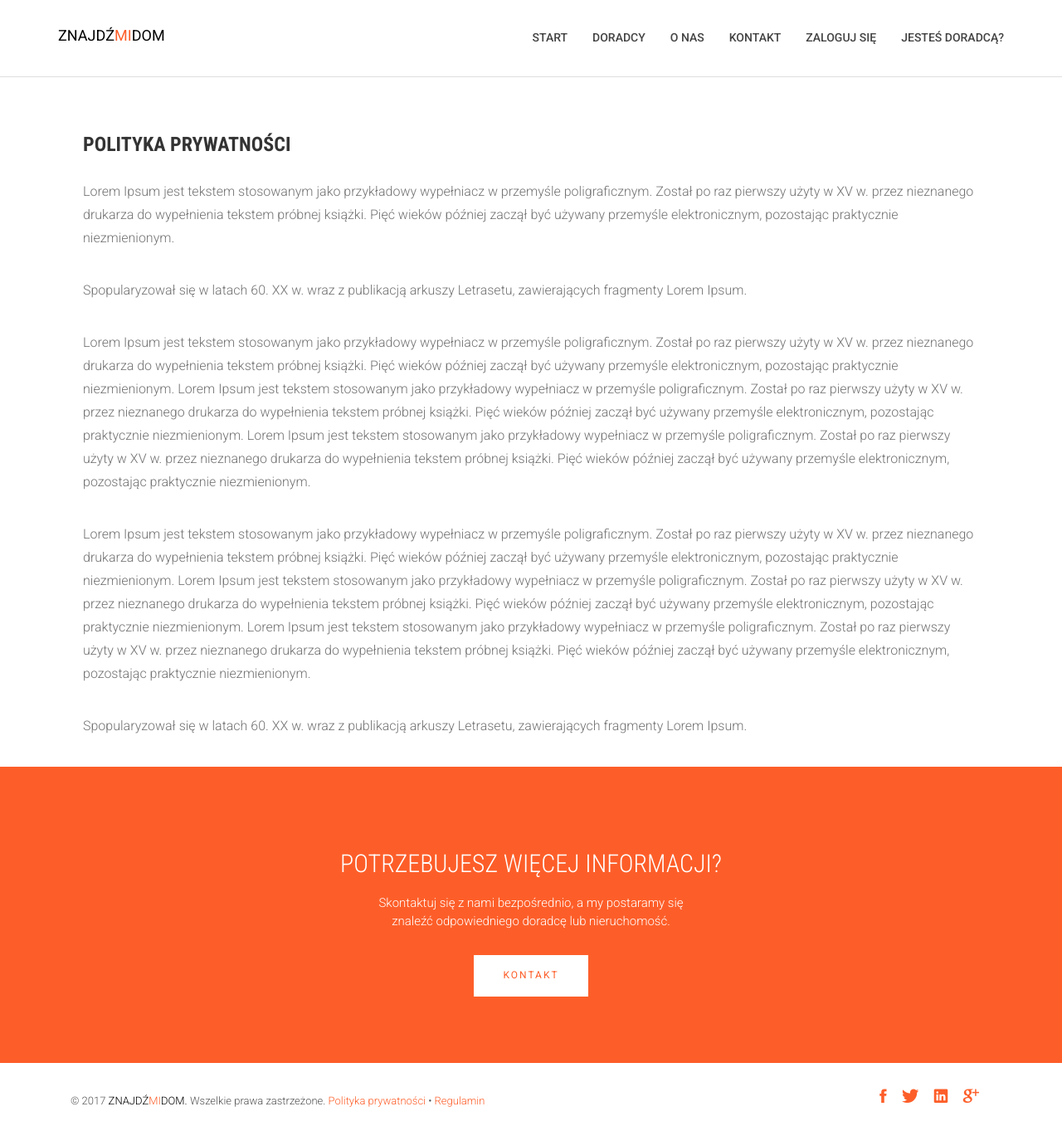
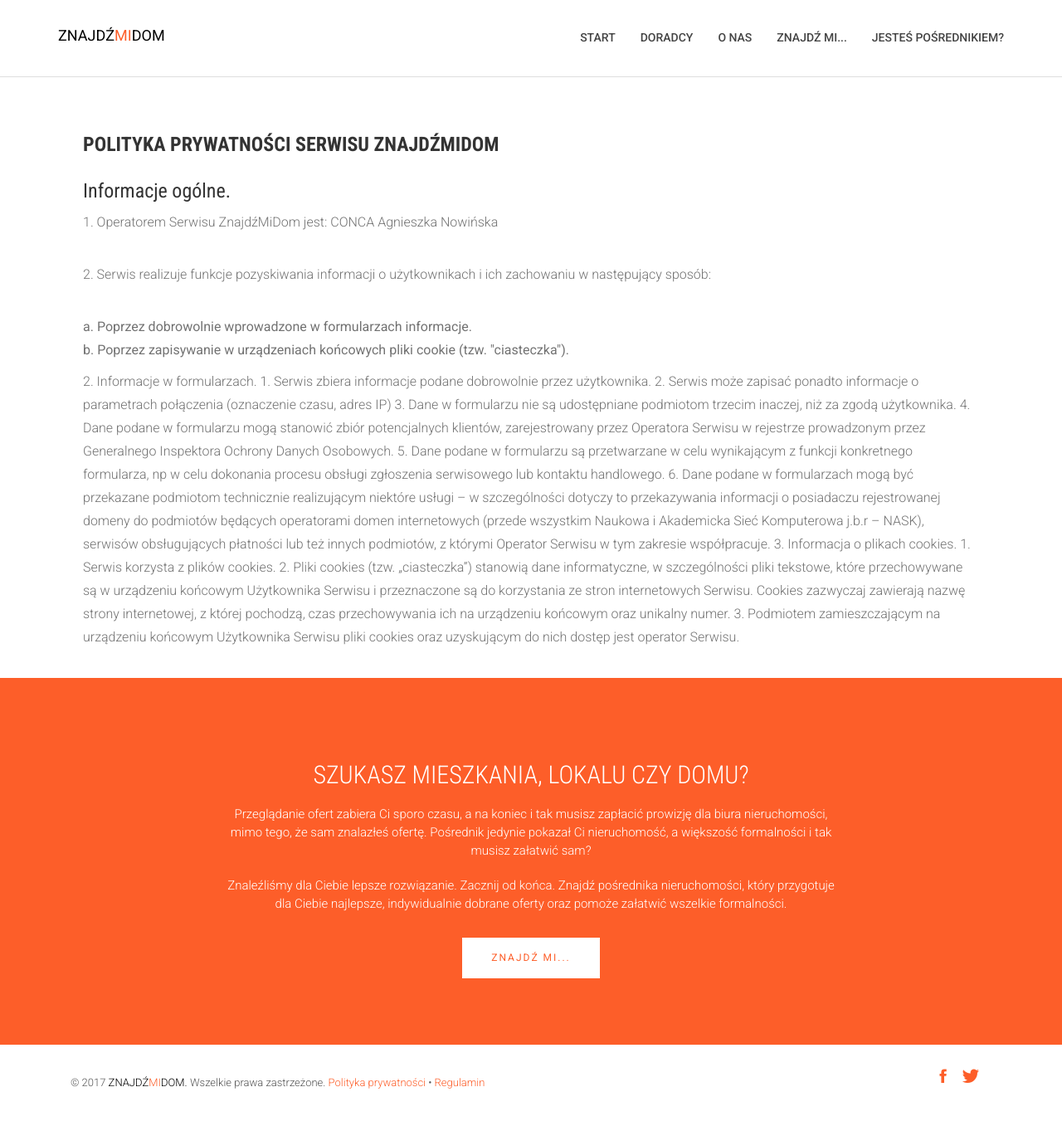
Before and after one commit to dabrodev/django-prodir-pl, a Django app: a page that uses templates/base.html in a window 1280 px wide. Shown: the whole page at 83% size. After the commit the page ends 1312 px from the top, so only its background shows below. Run offline with Django 3.2, Linux system fonts and the light colour scheme; some libraries are stand-ins or nearby versions; some web fonts are replaced.

Commit message:
text added

```diff
--- a/assets/css/main.css
+++ b/assets/css/main.css
@@ -8,6 +8,10 @@
 body {
   font-family: 'Roboto', sans-serif;
 }
+body ul li  {
+
+}
+
 h1,
 h2,
 h3,
@@ -24,9 +28,14 @@ p {
 }
 ul {
   padding-left: 0;
+  font-size: 16px;
 }
 ul li {
   list-style: none;
+   font-size: 16px;
+  color: #727272;
+  line-height: 28px;
+
 }
 h2 {
   font-size: 26px;
--- a/ds/forms.py
+++ b/ds/forms.py
@@ -30,7 +30,7 @@ class ContactForm(forms.Form):
 	)
 
 	message = forms.CharField(
-		label="Wiadomość",
+		label="Wiadomość(opisz w killku zdaniach nieruchmość)",
 		widget=forms.Textarea,
 		required=True,
 	)
@@ -54,4 +54,4 @@ class MainContactForm(forms.Form):
     contact_name = forms.CharField(label= "Imię i nazwisko")
     contact_email = forms.EmailField(label="E-Mail")
     contact_phone = forms.CharField(required=False, label= "Telefon")
-    contact_message = forms.CharField(label= "Wiadomość", widget=forms.Textarea)
+    contact_message = forms.CharField(label= "Wiadomość(opisz w killku zdaniach nieruchomość)", widget=forms.Textarea)
--- a/profiles/forms.py
+++ b/profiles/forms.py
@@ -42,7 +42,6 @@ class InquiryForm(ModelForm):
 			'tel': 'Telefon',
 			'message': 'Wiadomość',
 		}
-
 
 
 class AccountForm(UserChangeForm):
--- a/templates/account/signup.html
+++ b/templates/account/signup.html
@@ -14,8 +14,9 @@
             <div class="col-md-6 col-sm-12 vbottom">
                 <div class="block wow fadeInLeft" data-wow-delay=".3s" data-wow-duration="500ms">
                     <h2>
-                    Zarejestruj się jako doradca nieruchomości
+                    Rejestracja dla Pośredników
                     </h2>
+                    <p>Załóż Konto i dołącz do grona zaufanych Pośredników ZnajdźMiDom.<p>
 	                <p>{% blocktrans %}Already have an account? Then please <a href="{{ login_url }}">sign in</a>.{% endblocktrans %}</p>
 
 					<form class="signup" id="signup_form" method="post" action="{% url 'account_signup' %}">
--- a/templates/base.html
+++ b/templates/base.html
@@ -34,11 +34,13 @@
         <section id="call-to-action">
             <div class="container">
                 <div class="row">
-                    <div class="col-md-12">
+                    <div class="col-md-8 col-md-offset-2">
                         <div class="block">
-                            <h2 class="title wow fadeInDown" data-wow-delay=".3s" data-wow-duration="500ms">POTRZEBUJESZ WIĘCEJ INFORMACJI?</h1>
-                            <p class="wow fadeInDown" data-wow-delay=".5s" data-wow-duration="500ms">Skontaktuj się z nami bezpośrednio, a my postaramy się<br>znaleźć odpowiedniego doradcę lub nieruchomość.</p>
-                            <a href="{% url 'contact' %}" class="btn btn-default btn-contact wow fadeInDown" data-wow-delay=".7s" data-wow-duration="500ms">Kontakt</a>
+                            <h2 class="title wow fadeInDown" data-wow-delay=".3s" data-wow-duration="500ms">Szukasz mieszkania, lokalu czy domu?</h1>
+                            <p class="wow fadeInDown" data-wow-delay=".5s" data-wow-duration="500ms">Przeglądanie ofert zabiera Ci sporo czasu, a na koniec i tak musisz zapłacić prowizję dla biura nieruchomości, mimo tego, że sam znalazłeś ofertę. Pośrednik jedynie pokazał Ci nieruchomość, a większość formalności i tak musisz załatwić sam?</p>
+
+                            <p class="wow fadeInDown" data-wow-delay=".5s" data-wow-duration="500ms">Znaleźliśmy dla Ciebie lepsze rozwiązanie. Zacznij od końca. Znajdź pośrednika nieruchomości, który przygotuje dla Ciebie najlepsze, indywidualnie dobrane oferty oraz pomoże załatwić wszelkie formalności.</p>
+                            <a href="{% url 'contact' %}" class="btn btn-default btn-contact wow fadeInDown" data-wow-delay=".7s" data-wow-duration="500ms">Znajdź mi...</a>
                         </div>
                     </div>
 
@@ -66,7 +68,7 @@
                                 <i class="ion-social-twitter"></i>
                             </a>
                         </li>
-                        <li>
+                        <!--<li>
                             <a href="#" class="Linkedin">
                                 <i class="ion-social-linkedin"></i>
                             </a>
@@ -75,7 +77,7 @@
                             <a href="#" class="Google Plus">
                                 <i class="ion-social-googleplus"></i>
                             </a>
-                        </li>
+                        </li>-->
                     </ul>
                 </div>
             </div>
--- a/templates/contact.html
+++ b/templates/contact.html
@@ -2,7 +2,7 @@
 {% load static from staticfiles %}
 {% load crispy_forms_tags %}
 
-{% block title %}Kontakt {{ block.super }}{% endblock %}
+{% block title %}Znajdź mi nieruchmość{{ block.super }}{% endblock %}
 
 {% block content%}
          <section id="page" class="pico">
@@ -11,7 +11,7 @@
                         <div class="col-md-6 col-sm-12 vbottom">
                             <div class="block wow fadeInLeft" data-wow-delay=".3s" data-wow-duration="500ms">
                                 <h2>
-                               Kontakt
+                               Wypełnij formularz i opisz nieruchomość
                                 </h2>
                                 <form role="form" action="" method="post">
                                     {% csrf_token %}
--- a/templates/header.html
+++ b/templates/header.html
@@ -27,7 +27,7 @@
                     </li>
                     <li {% if request.resolver_match.url_name == 'list' %}class="active"{% endif %}><a href="{% url 'profiles:list' %}">Doradcy</a></li>
                     <li {% if request.resolver_match.url_name == 'about' %}class="active"{% endif %}><a href="{% url 'about' %}">O nas</a></li>
-                    <li {% if request.resolver_match.url_name == 'contact' %}class="active"{% endif %}><a href="{% url 'contact' %}">Kontakt</a></li>
+                    <li {% if request.resolver_match.url_name == 'contact' %}class="active"{% endif %}><a href="{% url 'contact' %}">Znajdź mi...</a></li>
                     {% if user.is_authenticated %}
 					  <li class="dropdown">
                         <a href="{% url 'panel' %}" class="dropdown-toggle btn-panel">{{ user.get_full_name }} <span class="caret"></span></a>
@@ -51,13 +51,14 @@
                         {% endif %}
 
                         </li>
-					    {% else %}
-					    <li {% if request.resolver_match.url_name == 'account_login' %}class="active"{% endif %}><a href="{% url 'account_login' %}">Zaloguj się</a></li>
+					{% else %}
+
                         <li {% if request.resolver_match.url_name == 'account_signup' %}class="dropdown active"{% else %} class="dropdown"{% endif %}>
-                            <a href="{% url 'account_signup' %}">Jesteś doradcą?</a>
+                            <a href="{% url 'account_signup' %}">Jesteś pośrednikiem?</a>
                             <div class="dropdown-menu">
                                 <ul>
                                     <li><a href="{% url 'account_signup' %}"">Zarejestruj się</a></li>
+                                    <li {% if request.resolver_match.url_name == 'account_login' %}class="active"{% endif %}><a href="{% url 'account_login' %}">Zaloguj się</a></li>
                                 </ul>
                             </div>
                         </li>
--- a/templates/policy.html
+++ b/templates/policy.html
@@ -10,24 +10,33 @@
             <div class="col-md-12 col-sm-12">
                 <div class="block wow fadeInLeft" data-wow-delay=".3s" data-wow-duration="500ms">
                     <h2>
-                    Polityka prywatności
+                    Polityka prywatności serwisu ZnajdźMiDom
                     </h2>
 
+                    <h3>Informacje ogólne.</h3>
+
+                    <p>1. Operatorem Serwisu ZnajdźMiDom jest: CONCA Agnieszka Nowińska</p>
+                    <p>2. Serwis realizuje funkcje pozyskiwania informacji o użytkownikach i ich zachowaniu w następujący sposób:</p>
+                    <ul>
+                        <li>   a.  Poprzez dobrowolnie wprowadzone w formularzach informacje.</li>
+                        <li>  b.  Poprzez zapisywanie w urządzeniach końcowych pliki cookie (tzw. "ciasteczka").</li>
+                    </ul>
                     <p>
-                        Lorem Ipsum jest tekstem stosowanym jako przykładowy wypełniacz w przemyśle poligraficznym. Został po raz pierwszy użyty w XV w. przez nieznanego drukarza do wypełnienia tekstem próbnej książki. Pięć wieków później zaczął być używany przemyśle elektronicznym, pozostając praktycznie niezmienionym.
+2. Informacje w formularzach.
+1.  Serwis zbiera informacje podane dobrowolnie przez użytkownika.
+2.  Serwis może zapisać ponadto informacje o parametrach połączenia (oznaczenie czasu, adres IP)
+3.  Dane w formularzu nie są udostępniane podmiotom trzecim inaczej, niż za zgodą użytkownika.
+4.  Dane podane w formularzu mogą stanowić zbiór potencjalnych klientów, zarejestrowany przez Operatora Serwisu w rejestrze prowadzonym przez Generalnego Inspektora Ochrony Danych Osobowych.
+5.  Dane podane w formularzu są przetwarzane w celu wynikającym z funkcji konkretnego formularza, np w celu dokonania procesu obsługi zgłoszenia serwisowego lub kontaktu handlowego.
+6.  Dane podane w formularzach mogą być przekazane podmiotom technicznie realizującym niektóre usługi – w szczególności dotyczy to przekazywania informacji o posiadaczu rejestrowanej domeny do podmiotów będących operatorami domen internetowych (przede wszystkim Naukowa i Akademicka Sieć Komputerowa j.b.r – NASK), serwisów obsługujących płatności lub też innych podmiotów, z którymi Operator Serwisu w tym zakresie współpracuje.
+3. Informacja o plikach cookies.
+1.  Serwis korzysta z plików cookies.
+2.  Pliki cookies (tzw. „ciasteczka”) stanowią dane informatyczne, w szczególności pliki tekstowe, które przechowywane są w urządzeniu końcowym Użytkownika Serwisu i przeznaczone są do korzystania ze stron internetowych Serwisu. Cookies zazwyczaj zawierają nazwę strony internetowej, z której pochodzą, czas przechowywania ich na urządzeniu końcowym oraz unikalny numer.
+3.  Podmiotem zamieszczającym na urządzeniu końcowym Użytkownika Serwisu pliki cookies oraz uzyskującym do nich dostęp jest operator Serwisu.
+
+
                     </p>
-                    <p>
-                        Spopularyzował się w latach 60. XX w. wraz z publikacją arkuszy Letrasetu, zawierających fragmenty Lorem Ipsum.
-                    </p>
-                    <p>
-                        Lorem Ipsum jest tekstem stosowanym jako przykładowy wypełniacz w przemyśle poligraficznym. Został po raz pierwszy użyty w XV w. przez nieznanego drukarza do wypełnienia tekstem próbnej książki. Pięć wieków później zaczął być używany przemyśle elektronicznym, pozostając praktycznie niezmienionym. Lorem Ipsum jest tekstem stosowanym jako przykładowy wypełniacz w przemyśle poligraficznym. Został po raz pierwszy użyty w XV w. przez nieznanego drukarza do wypełnienia tekstem próbnej książki. Pięć wieków później zaczął być używany przemyśle elektronicznym, pozostając praktycznie niezmienionym. Lorem Ipsum jest tekstem stosowanym jako przykładowy wypełniacz w przemyśle poligraficznym. Został po raz pierwszy użyty w XV w. przez nieznanego drukarza do wypełnienia tekstem próbnej książki. Pięć wieków później zaczął być używany przemyśle elektronicznym, pozostając praktycznie niezmienionym.
-                    </p>
-                    <p>
-                        Lorem Ipsum jest tekstem stosowanym jako przykładowy wypełniacz w przemyśle poligraficznym. Został po raz pierwszy użyty w XV w. przez nieznanego drukarza do wypełnienia tekstem próbnej książki. Pięć wieków później zaczął być używany przemyśle elektronicznym, pozostając praktycznie niezmienionym. Lorem Ipsum jest tekstem stosowanym jako przykładowy wypełniacz w przemyśle poligraficznym. Został po raz pierwszy użyty w XV w. przez nieznanego drukarza do wypełnienia tekstem próbnej książki. Pięć wieków później zaczął być używany przemyśle elektronicznym, pozostając praktycznie niezmienionym. Lorem Ipsum jest tekstem stosowanym jako przykładowy wypełniacz w przemyśle poligraficznym. Został po raz pierwszy użyty w XV w. przez nieznanego drukarza do wypełnienia tekstem próbnej książki. Pięć wieków później zaczął być używany przemyśle elektronicznym, pozostając praktycznie niezmienionym.
-                    </p>
-                    <p>
-                        Spopularyzował się w latach 60. XX w. wraz z publikacją arkuszy Letrasetu, zawierających fragmenty Lorem Ipsum.
-                    </p>
+
                 </div>
 
             </div>
```
Also changed, not shown: templates/about.html (+9 -4 lines), templates/home.html (+10 -8 lines).
